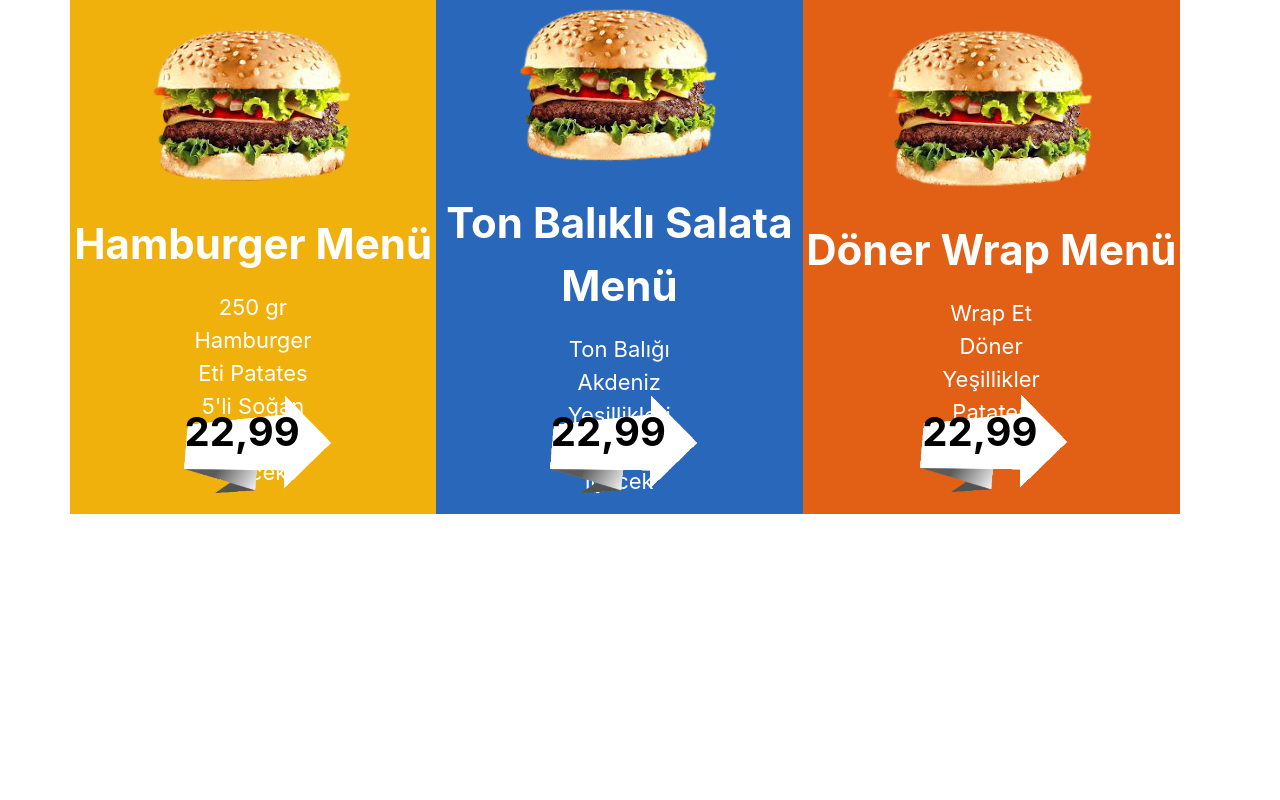
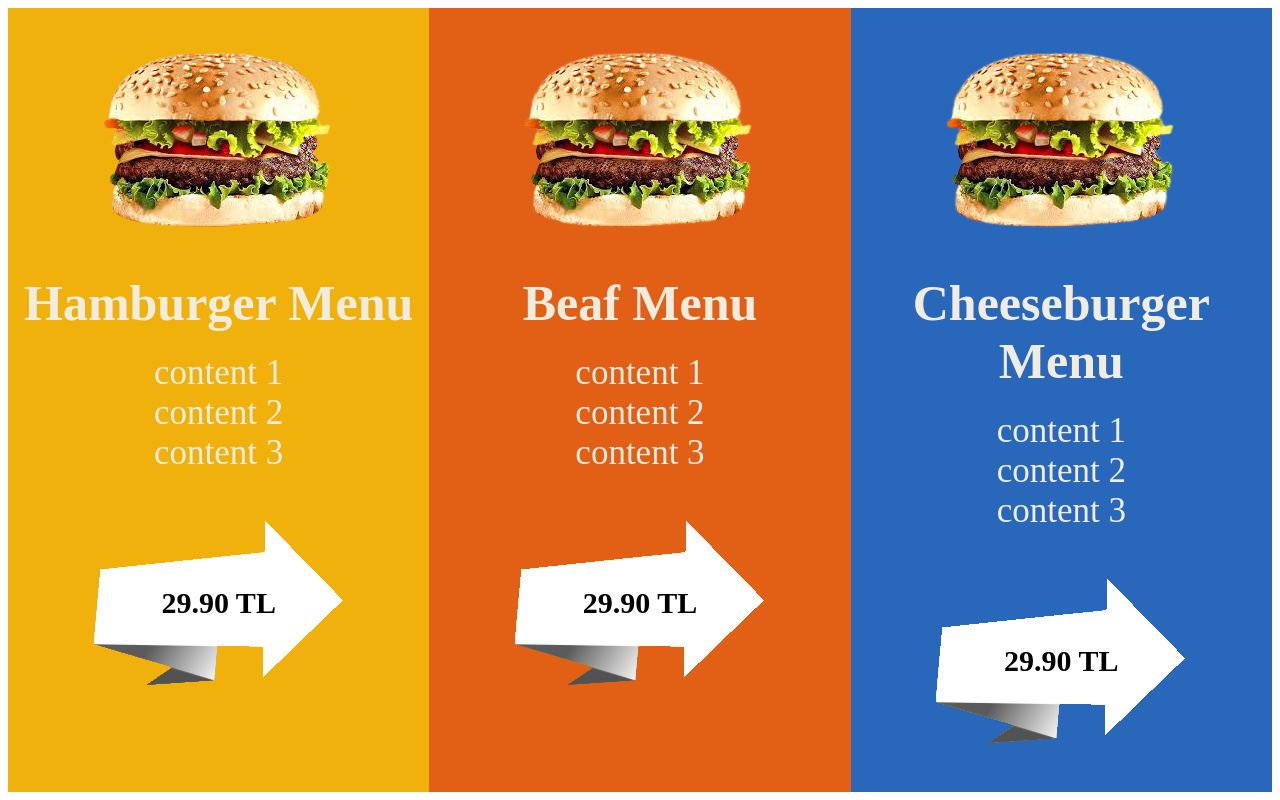
Before and after one commit to oyukruk/SampleWidgets, a plain HTML site: page menu_widget/index.html in a window 1280 px wide. Drawn offline with nearby package versions, Linux system fonts and the light colour scheme.

Commit message:
index.html

```diff
--- a/menu_widget/index.html
+++ b/menu_widget/index.html
@@ -1,57 +1,61 @@
 <html>
 
 <head>
-    <link rel="stylesheet" href="./styles.css" />
-    <link rel="stylesheet" href="https://stackpath.bootstrapcdn.com/bootstrap/4.5.2/css/bootstrap.min.css" />
+  <link rel="stylesheet" href="./main.css" />
 
 </head>
 
 <body>
 
-
-<div class="container" id="container" style="width: 100%" style="height: 100%">
-  <div class="row" style="width: 100%">
-    <div class="divs" >
-      <div class="claimSteps" id="stepOne"  style="background-color: rgb(240, 177, 12)" >
-        <div class="space-one" ></div>
-        <img src="assets/burger.png" class="picture" alt="burger" />
-        <p class="claimStepTitle">Hamburger Menü</p>
-        <p class="claimStepText">250 gr Hamburger Eti Patates 5'li Soğan Halkası İçecek</p>
-        <div>
-          <img src="assets/price.png" class="price-tag" alt="price" />
-          <h3 class="price-txt">22,99</h3>
+  <div class="widget-container">
+    <div class="left-tab">
+      <div class="img-part">
+        <img src="./assets/burger.png" alt="">
+      </div>
+      <div class="menu-name-part">Hamburger Menu</div>
+      <div class="menu-content">
+        <div>content 1</div>
+        <div>content 2</div>
+        <div>content 3</div>
+      </div>
+      <div class="menu-price">
+        <div class="price-img"><img src="./assets/price.png" alt=""></div>
+        <div class="price-text">29.90 TL</div>
       </div>
     </div>
+    <div class="center-tab">
+      <div class="img-part">
+        <img src="./assets/burger.png" alt="">
       </div>
-    <div class="divs" >
-      <div class="claimSteps" id="stepTwo" style="background-color: rgb(40, 103, 185)" >
-        <div class="space-one" ></div>
-        <img src="assets/burger.png" class="picture" alt="burger" />
-        <p class="claimStepTitle">Ton Balıklı Salata Menü</p>
-        <p class="claimStepText">Ton Balığı Akdeniz Yeşillikleri Kuruton İçecek</p>
-        <div>
-          <img src="assets/price.png" class="price-tag" alt="price" />
-          <h3 class="price-txt">22,99</h3>
+      <div class="menu-name-part">Beaf Menu</div>
+      <div class="menu-content">
+        <div>content 1</div>
+        <div>content 2</div>
+        <div>content 3</div>
+      </div>
+      <div class="menu-price">
+        <div class="price-img"><img src="./assets/price.png" alt=""></div>
+        <div class="price-text">29.90 TL</div>
       </div>
     </div>
+    <div class="right-tab">
+      <div class="img-part">
+        <img src="./assets/burger.png" alt="">
       </div>
-    <div class="lastdiv" >
-      <div class="claimSteps" id="stepThree" style="background-color: rgb(226, 96, 21)" >
-        <div class="space-one" ></div>
-        <img src="assets/burger.png" class="picture" alt="burger" />
-        <p class="claimStepTitle">Döner Wrap Menü</p>
-        <p class="claimStepText">Wrap Et Döner Yeşillikler Patates İçecek</p>
-        <div>
-          <img src="assets/price.png" class="price-tag" alt="price" />
-          <h3 class="price-txt">22,99</h3>
+      <div class="menu-name-part">Cheeseburger Menu</div>
+      <div class="menu-content">
+        <div>content 1</div>
+        <div>content 2</div>
+        <div>content 3</div>
       </div>
-      </div>
+      <div class="menu-price">
+        <div class="price-img"><img src="./assets/price.png" alt=""></div>
+        <div class="price-text">29.90 TL</div>
       </div>
     </div>
   </div>
 
   <script>
-
     // var params = [];
     // params.push({
     //     key: "Url",
--- /dev/null
+++ b/menu_widget/main.css
@@ -0,0 +1,68 @@
+.widget-container{
+  display: flex;
+  flex-direction: row;
+  justify-content:space-between;
+  min-height: 100%;
+  overflow: hidden;
+}
+.left-tab{
+
+  flex: 1;
+  background-color: rgb(240, 177, 12);
+
+}
+
+.img-part{
+  display: flex;
+  justify-content: center;
+  padding: 8%;
+  size: 40%;
+}
+
+.menu-name-part{
+  display: flex;
+  justify-content: center;
+  font-size: 50px;
+  font-weight: bold;
+  color: rgb(240, 236, 224);
+  padding-bottom: 5%;
+  text-align: center;
+}
+
+.right-tab{
+  background-color: rgb(40, 103, 185);
+  flex: 1;
+
+}
+.center-tab{
+  background-color: rgb(226, 96, 21);
+  flex: 1;
+}
+.menu-content{
+  display: flex;
+  flex-direction: column;
+  align-items: center;
+  font-size: 35px;
+  text-align: center;
+
+  color: rgb(240, 236, 224);
+
+}
+.menu-price{
+position: relative;
+padding: 10%;
+}
+.price-img{
+display: flex;
+justify-content: center;
+}
+
+.price-text{
+  font-weight: bolder;
+  font-size: 30px;
+  position: absolute;
+  left: 50%;
+  top: 50%;
+  -webkit-transform: translate(-50%, -50%);
+  transform: translate(-50%, -50%);
+}
--- a/menu_widget/styles.css
+++ /dev/null
@@ -1,96 +0,0 @@
-
-  .claimSteps {
-    width: 100%;
-    height: 100%;
-    background-color: #2dccd3;
-    color: #ffffff;
-    text-align: center;
-    position: relative;
-    margin: 0 auto;
-    display: table;
-  }
-
-  .divs {
-    width: 33%;
-    float: left;
-  }
-
-
-  .lastDiv {
-
-     width: 34%;
-     float: left;
-
-  }
-
-  .picture {
-
-    width: 60%;
-    margin-bottom: auto;
- }
-
- .space-one {
-
-  height: 4%;
-  margin-bottom: auto;
-}
-
-.price-tag {
-
-  height: 20%;
-  bottom: 0px;
-  position: absolute;
-  margin-bottom: 5%;
-  margin-left: -20%;
-}
-
-
-.price-txt {
-  position: absolute;
-  font-size: 40px;
-  font-weight:bold;
-  color: black;
-  top: 84%;
-  left: 47%;
-  transform: translate(-50%, -50%);
-
-}
-  .claimStepTitle {
-    color: #ffffff;
-    font-size: 42px;
-    margin-top: 5%;
-    font-weight:bold;
-  }
-  .claimStepText {
-    text-align: center;
-    margin-left: 33.3%;
-    width: 33.3%;
-    font-size: 22px;
-  }
-
-  @media (min-width: 1200px) {
-
-  }
-  @media (max-width: 991px) {
-    .claimSteps {
-      margin: 30px auto;
-    }
-  }
-  @media (max-width: 400px) {
-    /*Color For Demo Only*/
-    body {
-      background: red;
-    }
-    .claimSteps {
-      width: 100%;
-      height: 100%;
-      padding-bottom: 40px;
-    }
-  }
-  /*Color For Demo Only*/
-
-  @media (max-width: 320px) {
-    body {
-      background: lightblue;
-    }
-  }
```
Lines whose indentation alone changed are shown as unchanged.
